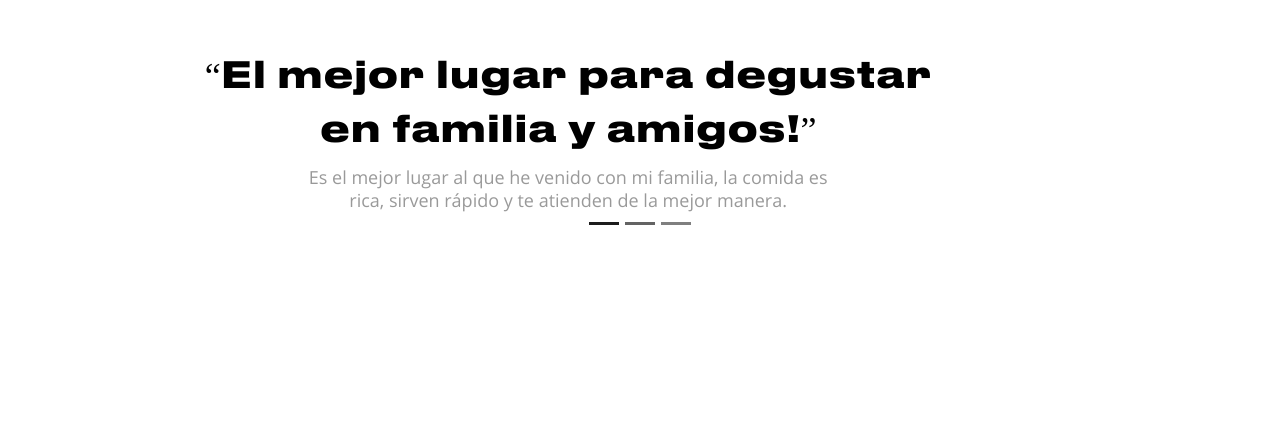
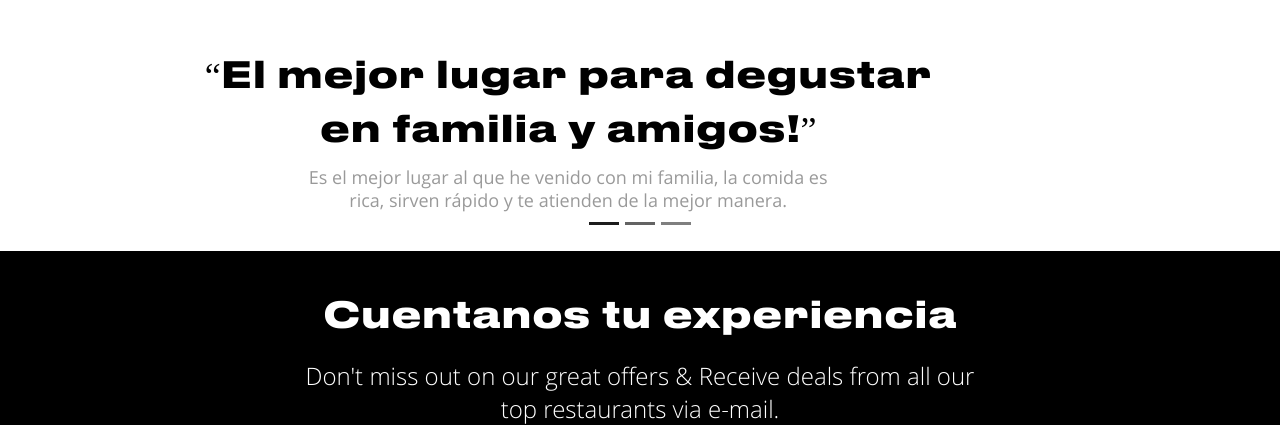
Before and after one commit to nicollevalladares/Elaniin-LandingPage, a Vue app: page / in a window 1280 px wide. Shown: the part 1890-2315 px from the top of the page. Before the commit the page ends 2141 px from the top, so only its background shows below. Built offline with nearby package versions, Linux system fonts and the light colour scheme; no server answers.

Commit message:
Create comments section

```diff
--- /dev/null
+++ b/src/components/Comments/Comments.vue
@@ -0,0 +1,23 @@
+<template>
+    <section class="comments-section pt-5">
+        <div class="container-fluid">
+            <div class="comments-header m-auto">
+                Cuentanos tu experiencia
+            </div>
+            <div class="comments-description m-auto pt-4">
+                Don't miss out on our great offers & Receive deals from all our top restaurants via e-mail.
+            </div>
+            <div class="row">
+                <div class="col-sm-12 col-md-12 col-lg-4">
+
+                </div>
+                <div class="col-md-12 col-lg-8" align=right>
+
+                </div>
+            </div>
+        </div>
+    </section>
+</template>
+
+<script src="./index.js"></script>
+<style src="./styles.css"></style>
--- /dev/null
+++ b/src/components/Comments/index.js
@@ -0,0 +1,3 @@
+export default {
+    name: 'Comments'
+}
--- /dev/null
+++ b/src/components/Comments/styles.css
@@ -0,0 +1,19 @@
+.comments-section {
+    background: #000000;
+    text-align: center;
+    color: #FFFFFF;
+}
+
+.comments-header {
+    width: 634px;
+    font-family: 'Druk Text Wide Bold';
+    font-size: 36px;
+    line-height: 36px;
+}
+
+.comments-description {
+    width: 698px;
+    font-family: 'Open Sans Light';
+    font-size: 24px;
+    line-height: 33px;
+}
--- a/src/pages/Home/Home.vue
+++ b/src/pages/Home/Home.vue
@@ -4,6 +4,7 @@
         <About />
         <Location />
         <Testimonials />
+        <Comments />
     </div>
 </template>
 
--- a/src/pages/Home/index.js
+++ b/src/pages/Home/index.js
@@ -3,6 +3,7 @@ import Adds from "@/components/Adds/Adds.vue"
 import About from "@/components/About/About.vue"
 import Location from "@/components/Location/Location.vue"
 import Testimonials from "@/components/Testimonials/Testimonials.vue"
+import Comments from "@/components/Comments/Comments.vue"
 
 // Import images from assets
 import Hamburger from '@/assets/AddsAssets/Hamburger.png'
@@ -26,7 +27,8 @@ export default {
         Adds,
         About,
         Location,
-        Testimonials
+        Testimonials,
+        Comments
     },
     async mounted() {
         this.$store.dispatch("changeHeaderColor", {color: 'black'});
```
